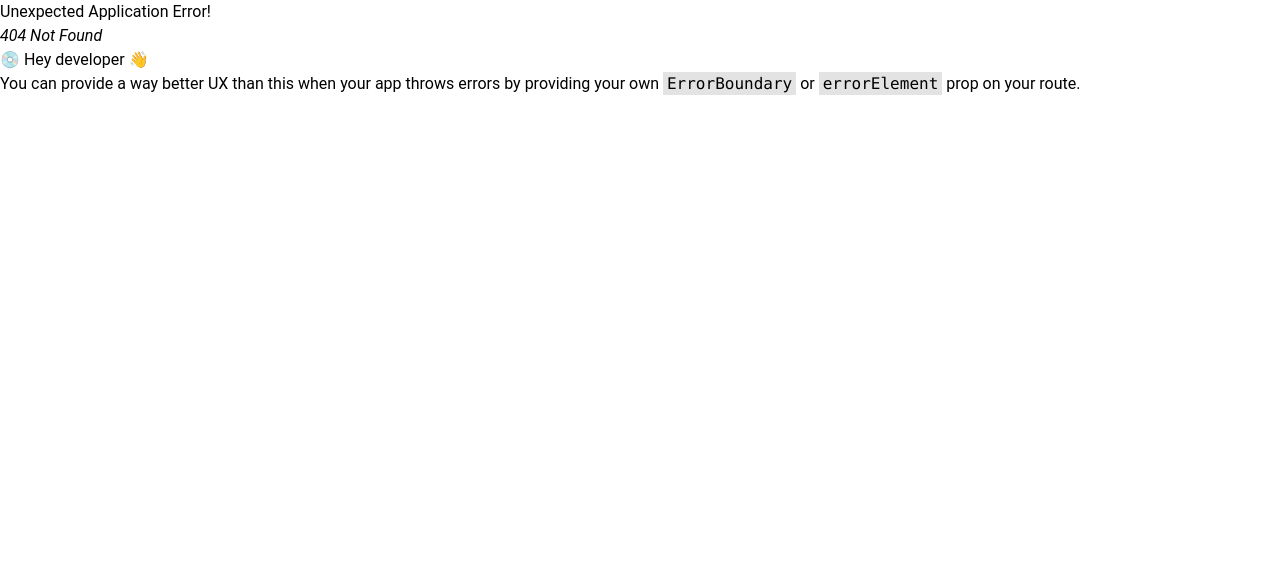
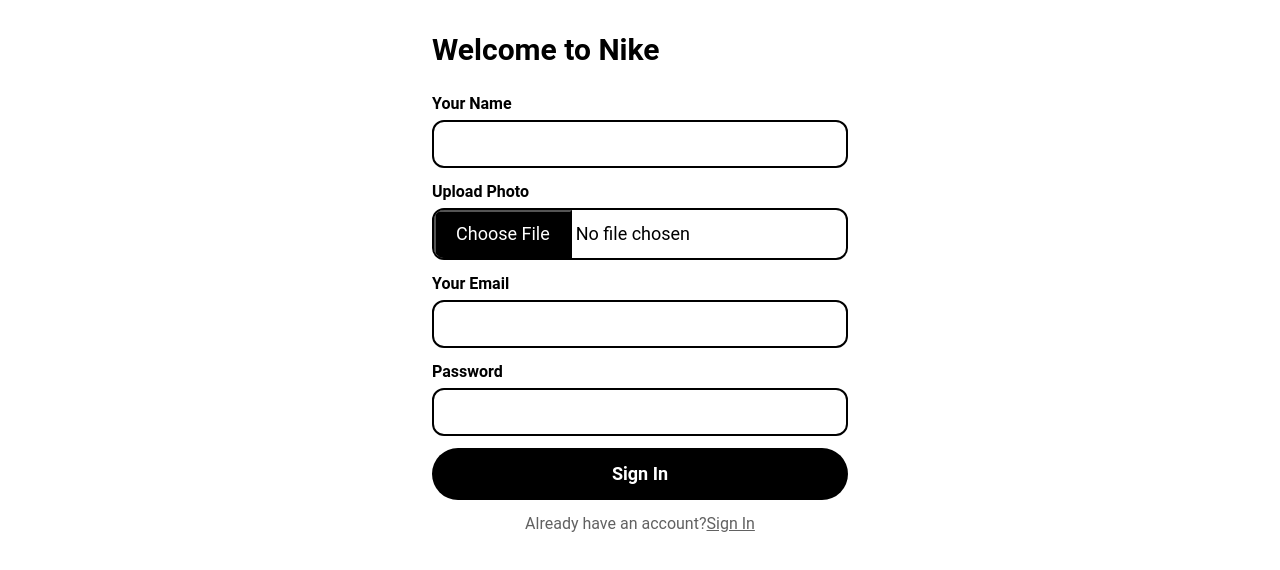
Before and after one commit to saiyedimtiaj/Nike-Store, a React (Vite) app in the folder client/: page /signup in a window 1280 px wide. Before the commit this address had no page. Shown: the top 570 px of the page. Built offline with nearby package versions, Linux system fonts and the light colour scheme.

Commit message:
sign in page and sign up  done

```diff
--- a/client/src/Components/Nabvar/Nabvar.jsx
+++ b/client/src/Components/Nabvar/Nabvar.jsx
@@ -112,7 +112,7 @@
             </svg>
           )}
         </IconButton>
-        <Link to='/signin' className="lg:hidden ml-1">
+        <Link to='/signi' className="lg:hidden ml-1">
           <Button
             variant="gradient"
             size="sm"
--- a/client/src/Pages/Signin/Signin.jsx
+++ b/client/src/Pages/Signin/Signin.jsx
@@ -1,27 +1,50 @@
-import {FcGoogle} from 'react-icons/fc'
-import { Link } from 'react-router-dom';
+import { FcGoogle } from "react-icons/fc";
+import { Link } from "react-router-dom";
 
 const Signin = () => {
   return (
     <div className="max-w-md mx-auto px-4">
       <h1 className="text-3xl mt-10 mb-10 font-semibold">Sign in to Nike</h1>
-            <button className='flex items-center justify-center border border-black rounded-full gap-3 w-full py-3 text-xl font-semibold'>
-                <span className='text-2xl'><FcGoogle/></span>
+      <button className="flex items-center justify-center border border-black rounded-full gap-3 w-full py-3 text-xl font-semibold">
+        <span className="text-2xl">
+          <FcGoogle />
+        </span>
         <span>Sign in with Google</span>
       </button>
-            <div className='my-4 flex gap-3 items-center'>
-                <span className='border flex-1 border-gray-700'></span>
-                <span className='text-gray-700'>or sign in with email</span>
-                <span className='border flex-1 border-gray-700'></span>
+      <div className="my-4 flex gap-3 items-center">
+        <span className="border flex-1 border-gray-700"></span>
+        <span className="text-gray-700">or sign in with email</span>
+        <span className="border flex-1 border-gray-700"></span>
       </div>
       <div>
-                <label htmlFor="email" className='text-lg font-semibold'>Enter Your Email</label><br />
-                <input type="email" name='email' className='px-3 py-3 rounded-xl mb-3 mt-1 text-xl border-2 border-black w-full' />
-                <label htmlFor="email" className='text-lg font-semibold'>Password</label><br />
-                <input type="email" name='email' className='px-3 py-3 rounded-xl mt-1 text-xl border-2 border-black w-full' />
-                <button className='w-full font-semibold mt-3 text-lg bg-black py-3 text-white rounded-full'>Sign In</button>
+        <label htmlFor="email" className="text-lg font-semibold">
+          Enter Your Email
+        </label>
+        <br />
+        <input
+          type="email"
+          name="email"
+          className="px-3 py-3 rounded-xl mb-3 mt-1 text-xl border-2 border-black w-full"
+        />
+        <label htmlFor="email" className="text-lg font-semibold">
+          Password
+        </label>
+        <br />
+        <input
+          type="password"
+          name="password"
+          className="px-3 py-3 rounded-xl mt-1 text-xl border-2 border-black w-full"
+        />
+        <button className="w-full font-semibold mt-3 text-lg bg-black py-3 text-white rounded-full">
+          Sign In
+        </button>
       </div>
-            <p className='text-center mt-3 text-gray-700'>Don't have an account?<Link className='underline'>Sign up</Link></p>
+      <p className="text-center mt-3 text-gray-700">
+        Don't have an account?
+        <Link to="/signup" className="underline">
+          Sign up
+        </Link>
+      </p>
     </div>
   );
 };
--- /dev/null
+++ b/client/src/Pages/Signup/Signup.jsx
@@ -0,0 +1,53 @@
+import { Link } from "react-router-dom";
+
+const Signup = () => {
+  return (
+    <div className="max-w-md mx-auto px-4">
+      <h1 className="text-3xl mt-8 mb-6 font-semibold">Welcome to Nike</h1>
+      <div>
+        <label htmlFor="email" className="text-base font-semibold">
+          Your Name
+        </label>
+        <br />
+        <input
+          type="text"
+          name="name"
+          className="px-3 py-2 rounded-xl mb-3 mt-1 text-lg border-2 border-black w-full"
+        />
+        <label htmlFor="email" className="text-base font-semibold">
+          Upload Photo
+        </label>
+        <br />
+        <input
+          type="file"
+          name="name"
+          className="file:text-white file:border-1 file:border-black file:outline-none file:py-2 file:px-5 rounded-xl file:bg-black  mb-3 mt-1 text-lg border-2 border-black w-full"
+        />
+        <label htmlFor="email" className="text-base font-semibold">
+          Your Email
+        </label>
+        <br />
+        <input
+          type="email"
+          name="email"
+          className="px-3 py-2 rounded-xl mb-3 mt-1 text-lg border-2 border-black w-full"
+        />
+        <label htmlFor="email" className="text-base font-semibold">
+          Password
+        </label>
+        <br />
+        <input
+          type="password"
+          name="password"
+          className="px-3 py-2 rounded-xl mt-1 text-lg border-2 border-black w-full"
+        />
+        <button className="w-full font-semibold mt-3 text-lg bg-black py-3 text-white rounded-full">
+          Sign In
+        </button>
+      </div>
+      <p className='text-center mt-3 text-gray-700'>Already have an account?<Link to='/signin' className='underline'>Sign In</Link></p>
+    </div>
+  );
+};
+
+export default Signup;
--- a/client/src/routes/Routes.jsx
+++ b/client/src/routes/Routes.jsx
@@ -5,6 +5,7 @@
 import Cart from "../Pages/Cart/Cart";
 import AllProducts from "../Pages/AllProducts/AllProducts";
 import Signin from "../Pages/Signin/Signin";
+import Signup from "../Pages/Signup/Signup";
 
 
 const Routes = createBrowserRouter([
@@ -33,6 +34,10 @@
     {
       path:'/signin',
       element:<Signin/>
+    },
+    {
+      path:'/signup',
+      element:<Signup/>
     }
   ]);
 
```
Lines whose indentation alone changed are shown as unchanged.
